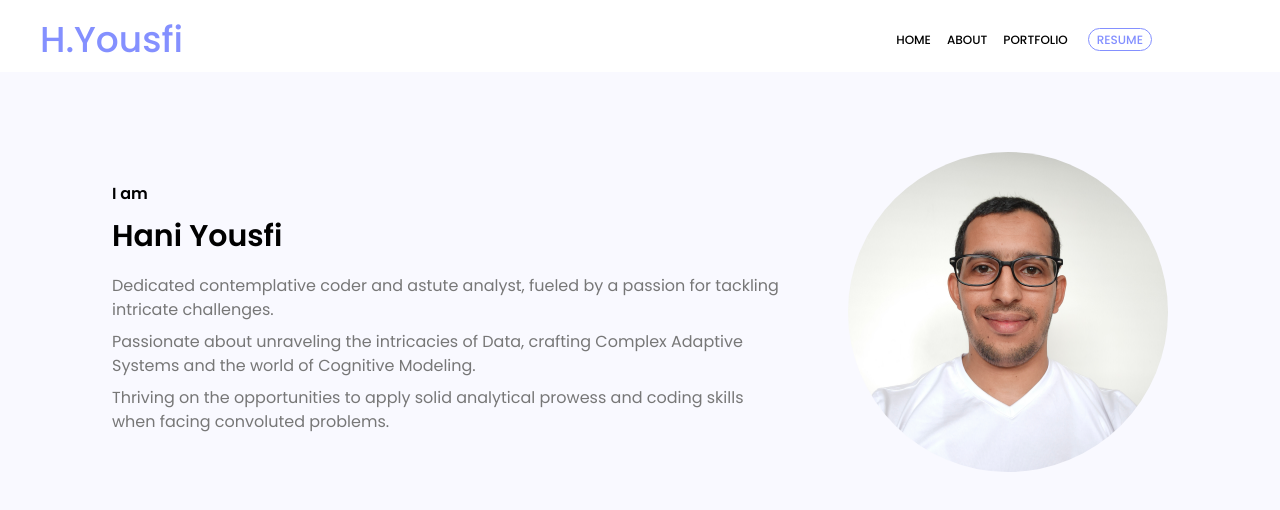
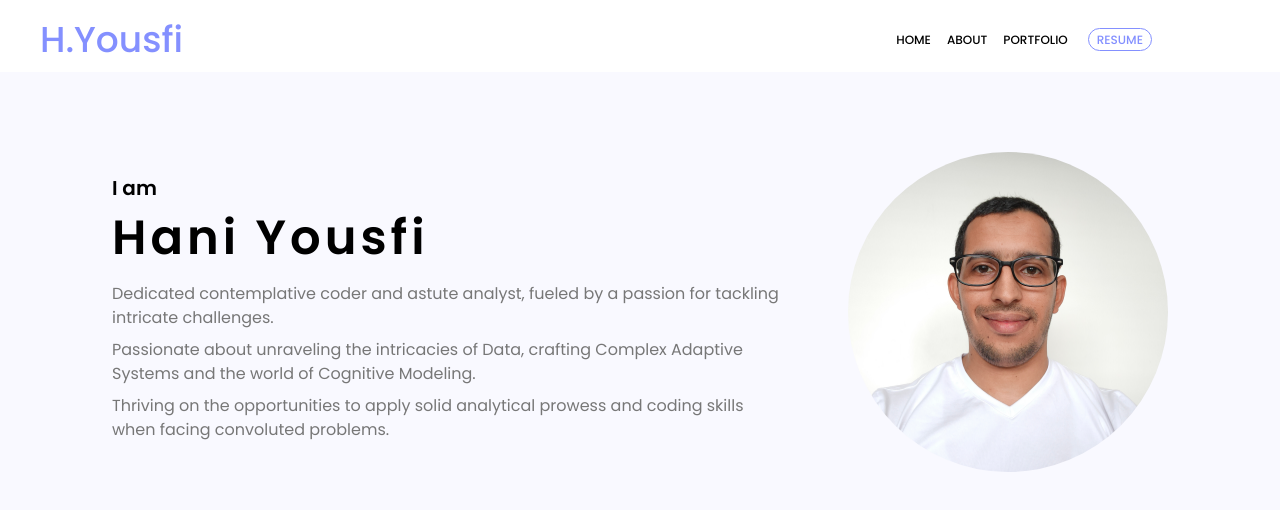
Before and after one commit to maky-hnou/portfolio-front, a Next.js app: page / in a window 1280 px wide. Shown: the top 510 px of the page. Built offline with nearby package versions, Linux system fonts and the light colour scheme.

Commit message:
add title animation

```diff
--- /dev/null
+++ b/src/components/AnimatedText.js
@@ -0,0 +1,15 @@
+import React from "react";
+import { motion } from "framer-motion";
+import TextSpan from "./TextSpan";
+
+export default function AnimatedText({ text, className = "" }) {
+  return (
+    <h3 className={className}>
+      {text.split("").map((letter, index) => {
+        return (
+          <TextSpan key={index}>{letter === " " ? "\u00A0" : letter}</TextSpan>
+        );
+      })}
+    </h3>
+  );
+}
--- /dev/null
+++ b/src/components/TextSpan.js
@@ -0,0 +1,38 @@
+import React from "react";
+import { useState } from "react";
+import { motion, useAnimationControls } from "framer-motion";
+
+export default function TextSpan({ children }) {
+  const controls = useAnimationControls();
+  const [isPlaying, setIsPlayin] = useState(false);
+
+  const rubberBand = () => {
+    controls.start({
+      transform: [
+        "scale3d(1, 1, 1)",
+        "scale3d(1.4, 0.55, 1)",
+        "scale3d(0.75, 1.25, 1)",
+        "scale3d(1.25, 0.85, 1)",
+        "scale3d(0.9, 1.05, 1)",
+        "scale3d(1, 1, 1)",
+      ],
+      transition: {
+        times: [0, 0.5, 1],
+        // duration: 1, // Set the duration in seconds (adjust as needed)
+      },
+    });
+    setIsPlayin(true);
+  };
+
+  return (
+    <motion.span
+      animate={controls}
+      onMouseOver={() => {
+        if (!isPlaying) rubberBand();
+      }}
+      onAnimationComplete={() => setIsPlayin(false)}
+    >
+      {children}
+    </motion.span>
+  );
+}
--- a/src/pages/index.js
+++ b/src/pages/index.js
@@ -1,6 +1,7 @@
 import Head from "next/head";
 import Image from "next/image";
 import profilepicture from "../../media/hani.jpg";
+import AnimatedText from "../components/AnimatedText";
 
 export default function Home() {
   return (
@@ -12,8 +13,11 @@ export default function Home() {
       <main className="w-full h-auto pl-28 pr-28 flex bg-light_white text-black">
         <div className="flex items-center justify-between w-full pt-20 pb-20">
           <div className="flex-1 pr-16">
-            <h5 className="text-base font-semibold">I am</h5>
-            <h3 className="mb-5 mt-3 text-3xl font-semibold">Hani Yousfi</h3>
+            <h5 className="text-xl font-semibold">I am</h5>
+            <AnimatedText
+              text="Hani Yousfi"
+              className="flex mb-5 mt-3 text-5xl font-semibold space-x-1"
+            />
             <p className="text-text_color mb-2">
               Dedicated contemplative coder and astute analyst, fueled by a
               passion for tackling intricate challenges.
```
